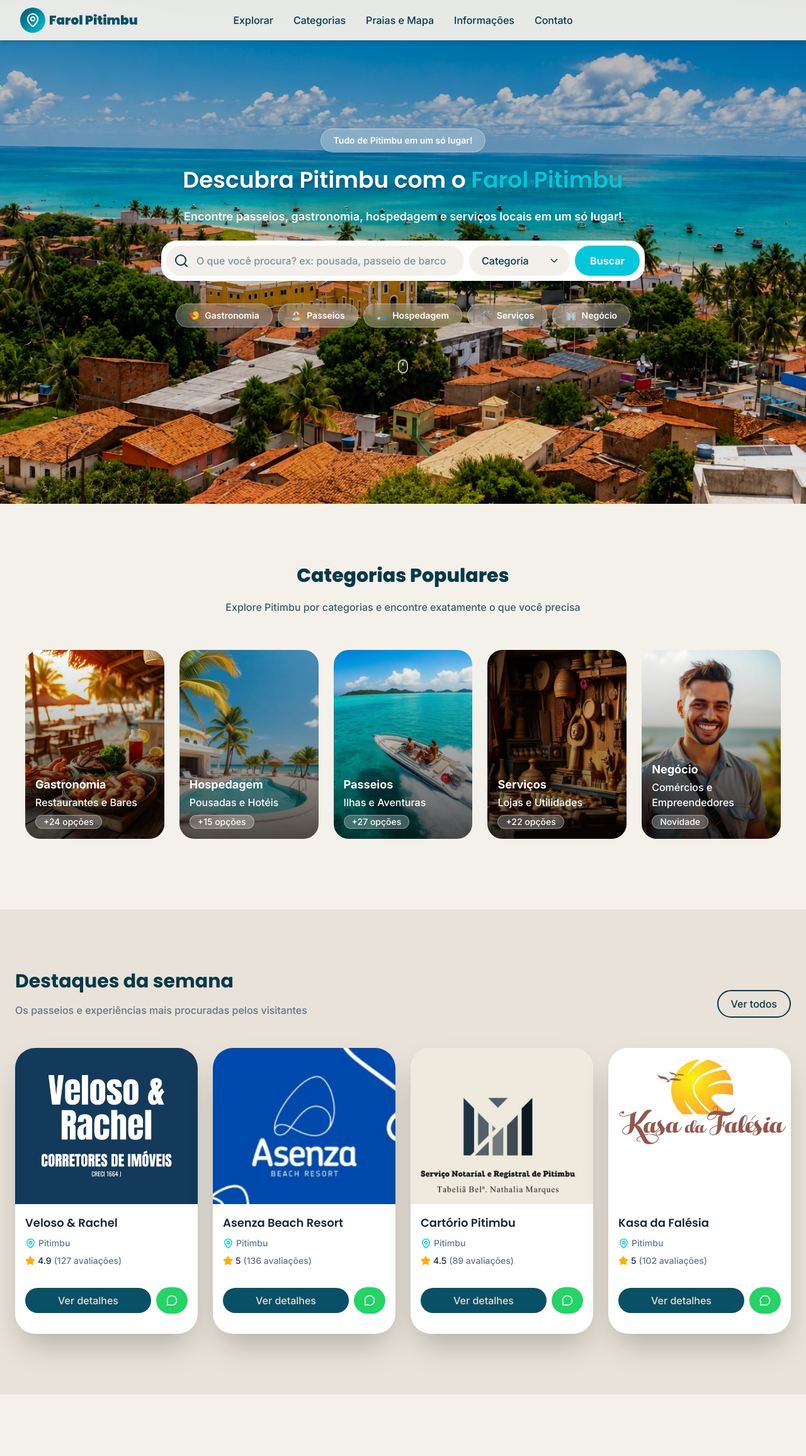
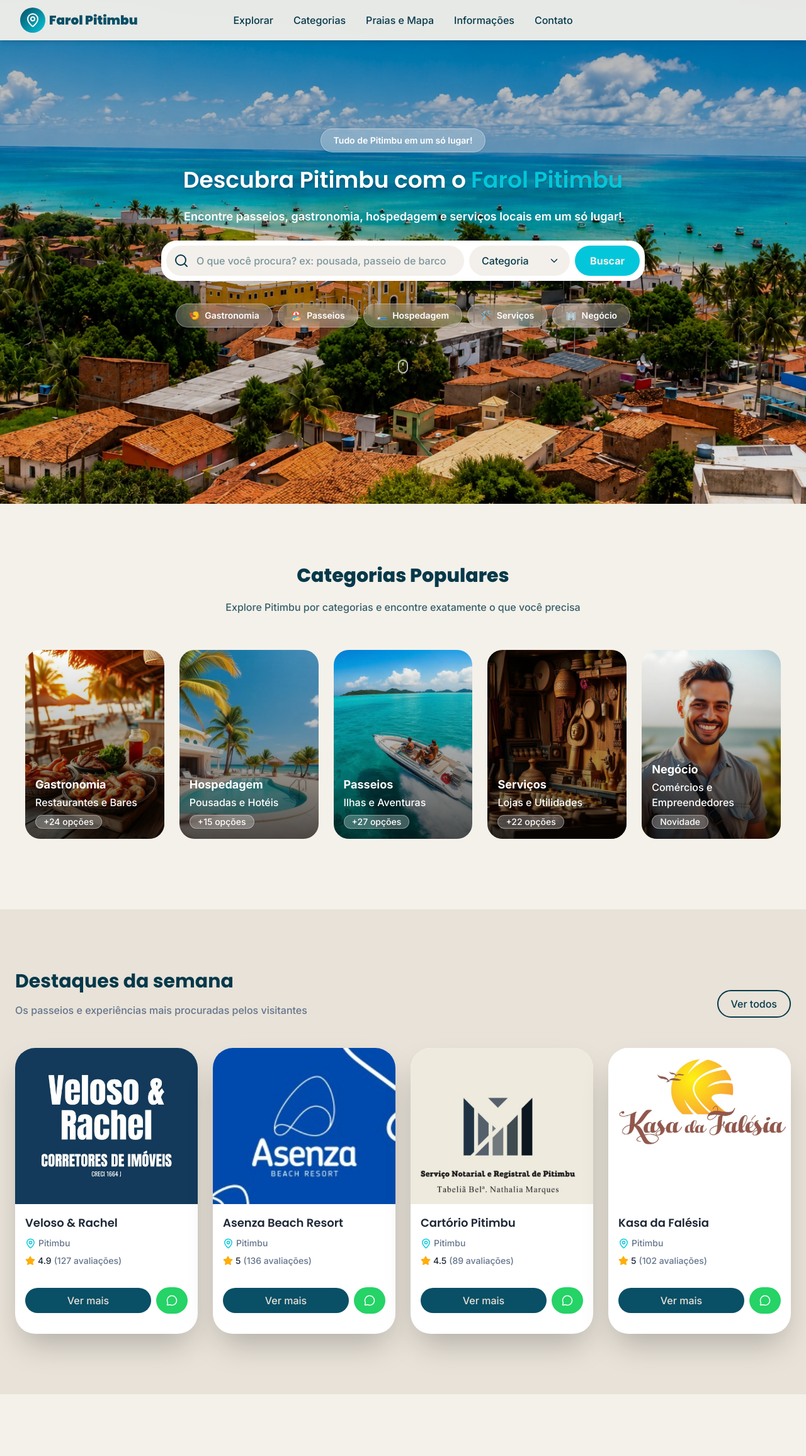
Before and after one commit to Carlosmveloso/nortcity, a React (Vite) app: page / in a window 1280 px wide. Shown: the top 2312 px of the page at 63% size. Built offline with nearby package versions, Linux system fonts and the light colour scheme.

Commit message:
Resolvendo bugs

```diff
--- a/src/components/home/HeroSection.jsx
+++ b/src/components/home/HeroSection.jsx
@@ -44,8 +44,10 @@
             <div className={heroCta}>
                 <GlassButton>Tudo de Pitimbu em um só lugar!</GlassButton>
                 <h1 className="text-4xl font-head text-white text-center font-semibold text-shadow-lg">
-                    Descubra Pitimbu com o{' '}
-                    <span className="text-turquoise ">Farol Pitimbu</span>
+                    Descubra Pitimbu com o
+                    <span className="text-turquoise notranslate ml-2" translate="no">
+                        Farol Pitimbu
+                    </span>
                 </h1>
                 <p className="text-white text-center text-lg/7 font-semibold">
                     Encontre passeios, gastronomia, hospedagem e serviços locais em um só lugar!
@@ -100,7 +102,9 @@
                             />
                         </div>
                         <button type="submit" className="shrink-0 bg-turquoise px-6 py-3 rounded-full">
-                            <span className="text-sand font-bold">Buscar</span>
+                            <span className="text-sand font-bold notranslate" translate="no">
+                                Buscar
+                            </span>
                         </button>
                     </div>
                 </form>
@@ -114,7 +118,7 @@
                             aria-pressed={category === filter.value}
                             className={category === filter.value ? 'justify-center bg-white/40' : 'justify-center'}
                         >
-                            <span aria-hidden="true">{filter.emoji}</span>{' '}
+                            <span aria-hidden="true">{filter.emoji}</span>
                             <span className="notranslate" translate="no">
                                 {filter.label}
                             </span>
--- a/src/components/ui/AttractionCard.jsx
+++ b/src/components/ui/AttractionCard.jsx
@@ -17,7 +17,10 @@
                 <Icon className="h-12 w-12 text-card/90" aria-hidden="true" />
             </div>
             <div className="flex flex-1 flex-col gap-2 p-5">
-                <span className="w-fit rounded-full bg-turquoise/10 px-3 py-1 text-xs font-semibold tracking-wide text-turquoise uppercase">
+                <span
+                    className="notranslate w-fit rounded-full bg-turquoise/10 px-3 py-1 text-xs font-semibold tracking-wide text-turquoise uppercase"
+                    translate="no"
+                >
                     {config.label}
                 </span>
                 <h3 className="font-head text-lg font-semibold text-foreground">{attraction.name}</h3>
--- a/src/components/ui/BusinessCard.jsx
+++ b/src/components/ui/BusinessCard.jsx
@@ -81,7 +81,8 @@
                         {business.categories.map((slug) => (
                             <span
                                 key={slug}
-                                className="rounded-full bg-turquoise/10 px-3 py-1 text-xs font-semibold text-turquoise"
+                                className="notranslate rounded-full bg-turquoise/10 px-3 py-1 text-xs font-semibold text-turquoise"
+                                translate="no"
                             >
                                 {categoryLabel(slug)}
                             </span>
--- a/src/components/ui/FeaturedCard.jsx
+++ b/src/components/ui/FeaturedCard.jsx
@@ -1,4 +1,5 @@
 import { MessageCircle, MapPin, Star } from 'lucide-react';
+import { Link } from 'react-router-dom';
 
 function FeaturedCard({ featured }) {
     return (
@@ -30,12 +31,12 @@
                     </span>
                 </p>
                 <div className="flex items-center gap-2 justify-between py-4">
-                    <a
+                    <Link
                         className="w-full flex justify-center items-center text-muted text-center py-2 rounded-full bg-blue-primary"
-                        href="#"
+                        to={`/negocio/${featured.id}`}
                     >
-                        Ver detalhes
-                    </a>
+                        Ver mais
+                    </Link>
                     <a
                         className="w-1/4 py-3 flex justify-center bg-whatsapp-green text-white rounded-4xl"
                         href="#"
--- a/src/components/ui/MapView.jsx
+++ b/src/components/ui/MapView.jsx
@@ -73,7 +73,9 @@
                         <Popup>
                             <strong>{point.name}</strong>
                             <br />
-                            {labelFor(point.category)}
+                            <span className="notranslate" translate="no">
+                                {labelFor(point.category)}
+                            </span>
                         </Popup>
                     </Marker>
                 ))}
--- a/src/data/featureSection.js
+++ b/src/data/featureSection.js
@@ -5,6 +5,7 @@
 
 export const featureSection = [
     {
+        id: 'veloso-rachel-imobiliaria',
         title: 'Veloso & Rachel',
         local: 'Pitimbu',
         categories: ['Imóveis', 'Imobiliária'],
@@ -15,6 +16,7 @@
         altText: 'Veloso & Rachel',
     },
     {
+        id: 'asenza-beach-resort',
         title: 'Asenza Beach Resort',
         local: 'Pitimbu',
         categories: ['Resort', 'Hospedagem'],
@@ -25,6 +27,7 @@
         altText: 'Asenza Beach Resort',
     },
     {
+        id: 'cartorio-de-pitimbu',
         title: 'Cartório Pitimbu',
         local: 'Pitimbu',
         categories: ['Notas', 'Contratos'],
@@ -35,6 +38,7 @@
         altText: 'Catório Pitimbu',
     },
     {
+        id: 'kasa-da-falesia',
         title: 'Kasa da Falésia',
         local: 'Pitimbu',
         categories: ['Imóveis', 'Temporada'],
--- a/src/pages/Atracoes.jsx
+++ b/src/pages/Atracoes.jsx
@@ -55,7 +55,9 @@
                                         : 'bg-white text-dark-ocean shadow-sm'
                                 }`}
                             >
-                                {type.label}
+                                <span className="notranslate" translate="no">
+                                    {type.label}
+                                </span>
                             </button>
                         ))}
                     </div>
--- a/src/pages/CadastrarNegocio.jsx
+++ b/src/pages/CadastrarNegocio.jsx
@@ -409,7 +409,7 @@
                                         </div>
                                         <div className="flex justify-between gap-4">
                                             <dt>Categoria</dt>
-                                            <dd className="text-right font-medium">
+                                            <dd className="notranslate text-right font-medium" translate="no">
                                                 {businessCategories.find((c) => c.value === formData.category)?.label ?? '—'}
                                             </dd>
                                         </div>
--- a/src/pages/Explorar.jsx
+++ b/src/pages/Explorar.jsx
@@ -150,7 +150,9 @@
                             />
                         </div>
                         <button type="submit" className="shrink-0 rounded-full bg-turquoise px-6 py-3">
-                            <span className="font-bold text-sand">Buscar</span>
+                            <span className="font-bold text-sand notranslate" translate="no">
+                                Buscar
+                            </span>
                         </button>
                     </div>
                 </form>
```
Also changed, not shown: src/pages/NegocioPerfil.jsx (+7 -2 lines).
